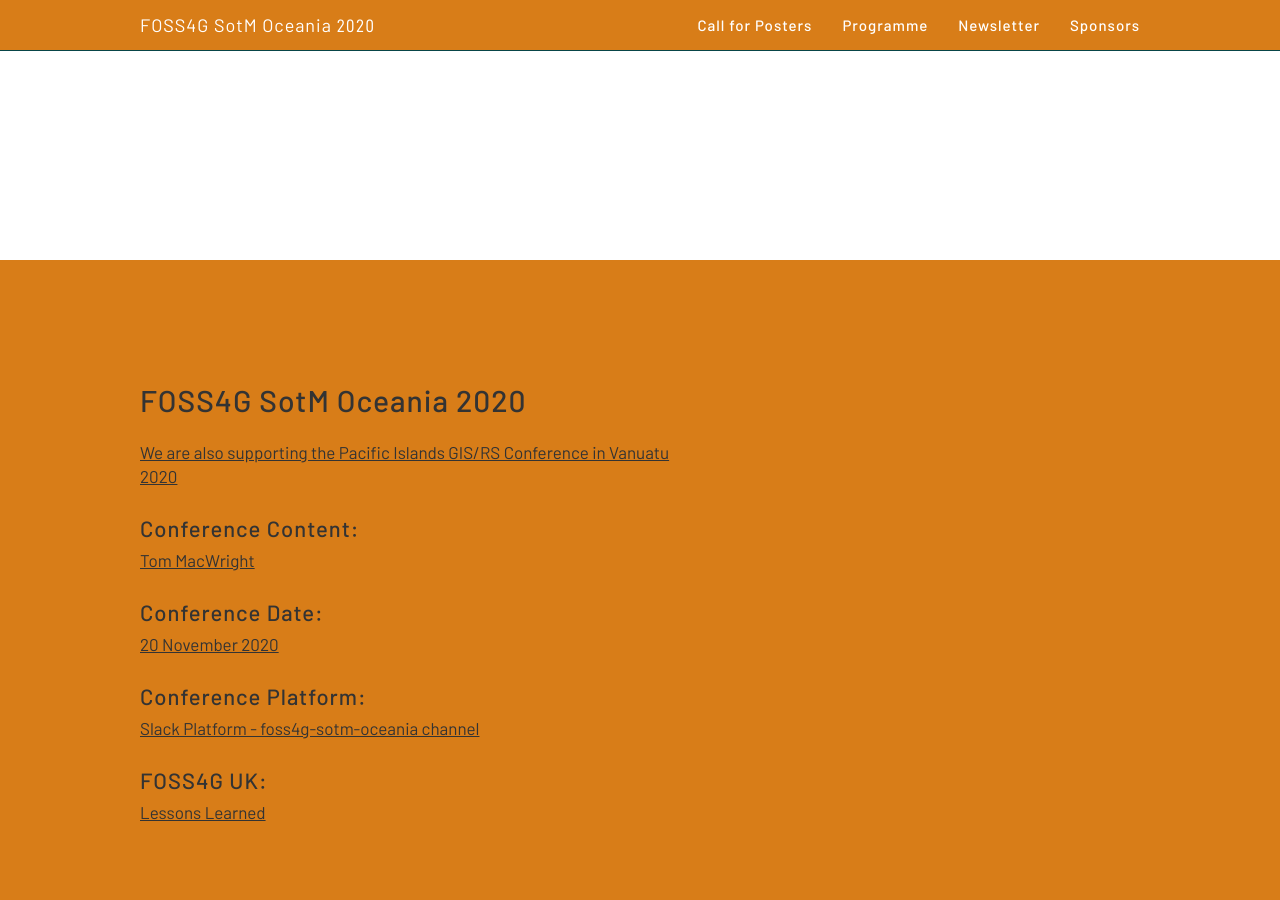
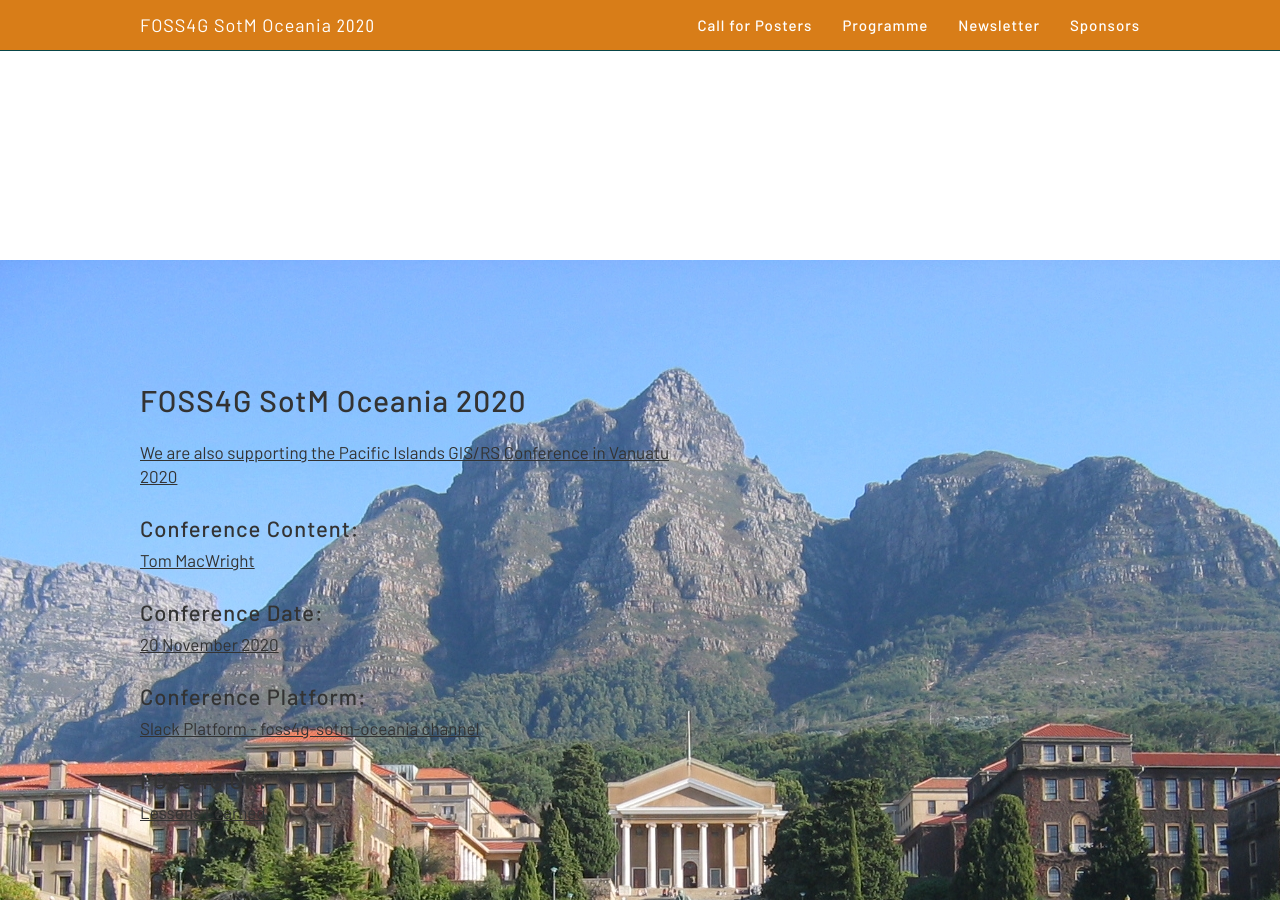
Before and after one commit to osgeo-oceania/foss4g-sotm-oceania-2020, a Jekyll site: the page built from index.html, in a window 1280 px wide and 900 px high, scrolled down 640 px. Built offline with Jekyll 4.4.1, drawn with Linux system fonts in a browser that asks for light colours.

Commit message:
Update foss4gsotmoceania2020.css

```diff
--- a/_includes/css/foss4gsotmoceania2020.css
+++ b/_includes/css/foss4gsotmoceania2020.css
@@ -13,6 +13,7 @@
 }
 
 .page {
+  background-image: url("/img/uct-front.jpg");
   background-color: {{ site.color.primary-light }};
   color: {{ site.color.links-white }};
 }
```
